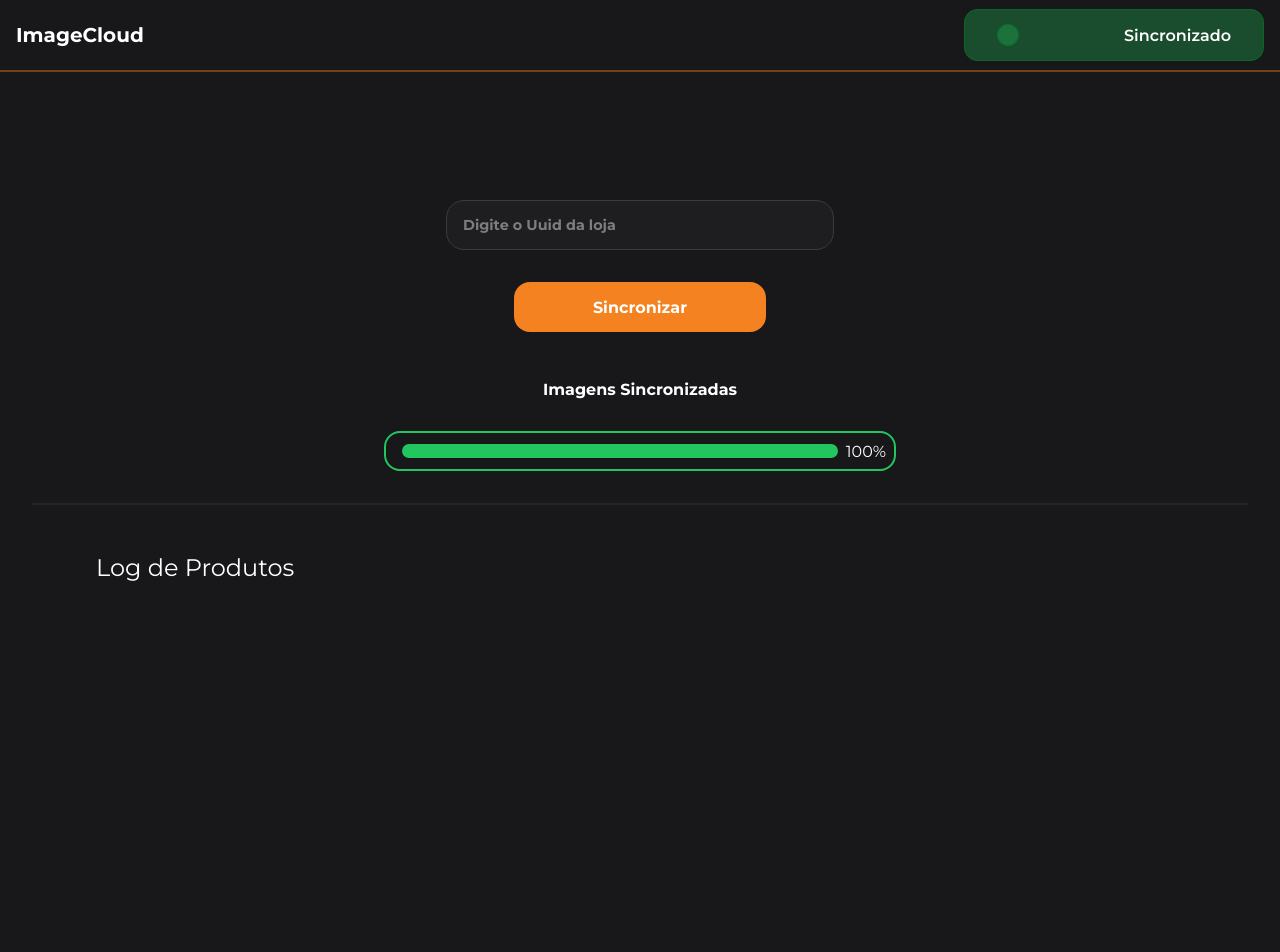
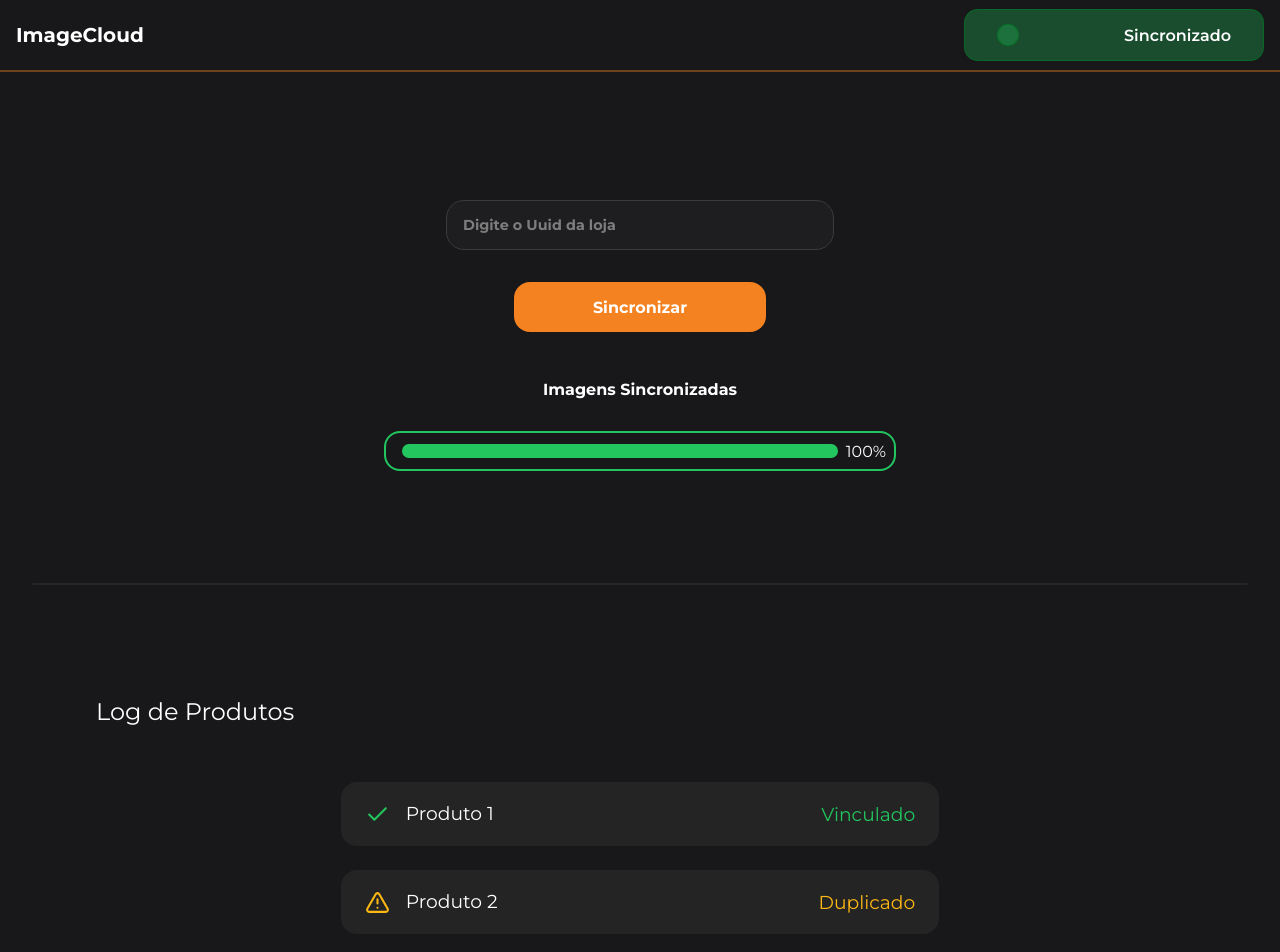
Before and after one commit to EzequielMags/ImageCloud-InsideAutomacao, a React (Vite) app in the folder frontend-react/: page / in a window 1280 px wide. Shown: the top 952 px of the page. Before the commit the page ends 800 px from the top, so only its background shows below. Built offline with nearby package versions, Linux system fonts and the light colour scheme.

Commit message:
feat: adding lista log and produto log

```diff
--- a/frontend-react/src/App.css
+++ b/frontend-react/src/App.css
@@ -30,5 +30,5 @@ hr {
   width: 95%;
   border-radius: 12px;
   border: 1.5px solid#252525;
-  margin: 0 auto;
+  margin: 7rem auto;
 }
--- a/frontend-react/src/components/ListaLog/index.tsx
+++ b/frontend-react/src/components/ListaLog/index.tsx
@@ -1,14 +1,33 @@
+import ProdutoLog from "../ProdutoLog"
+import type { StatusProduto } from "../ProdutoLog"
 import styles from "./lista-log.module.css"
 
 
 
 export default function ListaLog({/*adicionar parametro de produtos*/}) {
 
+    const produtosMockados = [
+        {
+            nome: "Produto 1",
+            status: "vinculado"
+        },
+        {
+            nome: "Produto 2",
+            status: "duplicado"
+        },
+        {
+            nome: "Produto 3",
+            status: "sem_correspondencia"
+        },
+    ]
+
     return (
     <div className={styles.container}>
         <h2>Log de Produtos</h2>
         <ul>
-            {/* .map da lista de produtos * */}
+            {produtosMockados.map((produto) => {
+                return <ProdutoLog nome={produto.nome} status={produto.status as StatusProduto} />
+            })/* .map da lista de produtos * */}
         </ul>
     </div>
 )
--- a/frontend-react/src/components/ListaLog/lista-log.module.css
+++ b/frontend-react/src/components/ListaLog/lista-log.module.css
@@ -7,3 +7,10 @@
     color: #FFF;
     font-weight: 400;
 }
+
+.container ul {
+    margin-top: 3.5rem;
+    display: flex;
+    flex-direction: column;
+    gap: 1.5rem;
+}
--- a/frontend-react/src/ProdutoLog/index.tsx
+++ b/frontend-react/src/components/ProdutoLog/index.tsx
@@ -15,9 +15,9 @@ export type ConfiguracaoStatusProduto = {
 }
 
 const ConfiguracaoProduto: Record<StatusProduto, ConfiguracaoStatusProduto> = {
-    vinculado: {icone: <Check color="#22C55E" size={20} />, cor: "#22C55E", statusFormatado: "Vinculado"},
-    duplicado: {icone: <TriangleAlert color="#FDB813" size={20} />, cor: "#FDB813", statusFormatado: "Duplicado"},
-    sem_correspondencia: {icone: <X color="#FD1B13" size={20} />, cor: "#FD1B13B3", statusFormatado: "Sem Match"},
+    vinculado: {icone: <Check color="#22C55E" size={25} />, cor: "#22C55E", statusFormatado: "Vinculado"},
+    duplicado: {icone: <TriangleAlert color="#FDB813" size={25} />, cor: "#FDB813", statusFormatado: "Duplicado"},
+    sem_correspondencia: {icone: <X color="#FD1B13" size={25} />, cor: "#FD1B13B3", statusFormatado: "Sem Match"},
 }
 
 export default function ProdutoLog({nome, status}: Props) {
@@ -26,11 +26,11 @@ export default function ProdutoLog({nome, status}: Props) {
 
   return(
     <div className={styles.container}>
-        <div>
+        <div className={styles.info}>
             {icone}
             <h3>{nome}</h3>
         </div>
-        <div>
+        <div className={styles.status}>
             <h3 style={{color: cor}}>{statusFormatado}</h3>
         </div>
     </div>
--- /dev/null
+++ b/frontend-react/src/components/ProdutoLog/produto-log.module.css
@@ -0,0 +1,41 @@
+.container {
+    margin:  auto;
+    width: 55%;
+    padding: 0 1.5rem;
+    display: flex;
+    background-color: #242424;
+    height: 4rem;
+    align-items: center;
+    justify-content: space-between;
+    border-radius: 16px;
+}
+
+.info {
+    display: flex;
+    gap: 1rem;
+}
+
+.info h3 {
+    color: #FFF;
+    font-weight: 400;
+}
+
+.status h3 {
+    font-weight: 400;
+}
+
+@media screen and (max-width: 768px) {
+    .container {
+        width: 100%;
+
+    }
+
+    .info {
+        gap: 3rem;
+    }
+
+    .status {
+        display: none;
+    }
+
+}
```
Also changed, not shown: frontend-react/src/ProdutoLog/produto-log.module.css (deleted).
